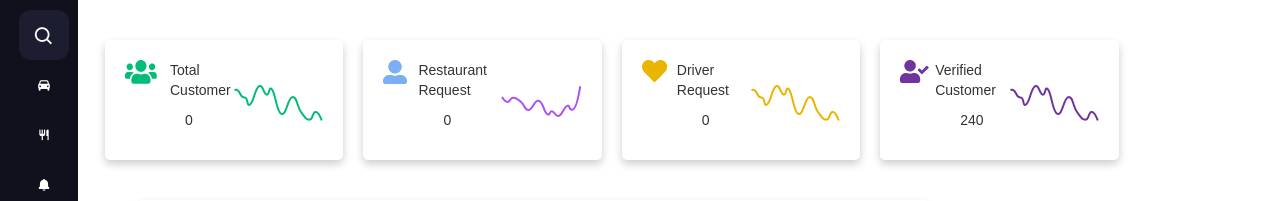
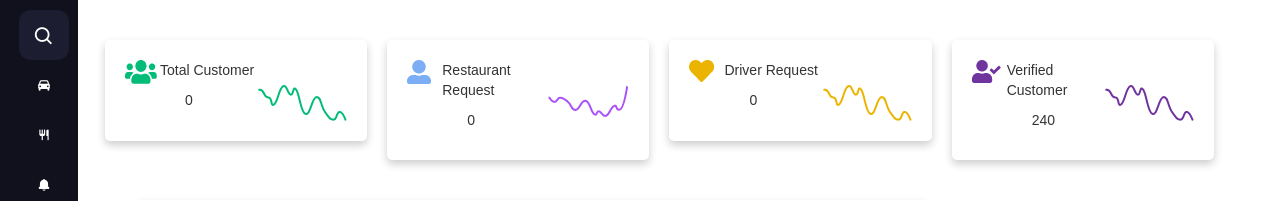
Before and after one commit to aniket0951/Siloar-dashboard, a Django app: page /newtry in a window 1280 px wide; the page is wider, and only the part inside the window is pictured. Shown: the part 56-257 px from the top of that part. Run offline with Django 3.2, Linux system fonts and the light colour scheme; data that the repository does not hold is empty; some libraries are stand-ins or nearby versions.

Commit message:
margin for ios dash-board

```diff
--- a/testapp/templates/progress.html
+++ b/testapp/templates/progress.html
@@ -81,7 +81,7 @@
         }
         .parentdiv .card {
           box-shadow: 0 4px 8px 0 rgba(0, 0, 0, 0.2);
-          width: 20%;
+          width: 22%;
           height: 80%;
           padding: 20px;
           margin-left: 20px;
@@ -99,7 +99,7 @@
           margin-top: 10px;
         }
         .card #text {
-          margin-left: 45px;
+          margin-left: 35px;
         }
         .card #text_res {
           margin-left: 35px;
```
